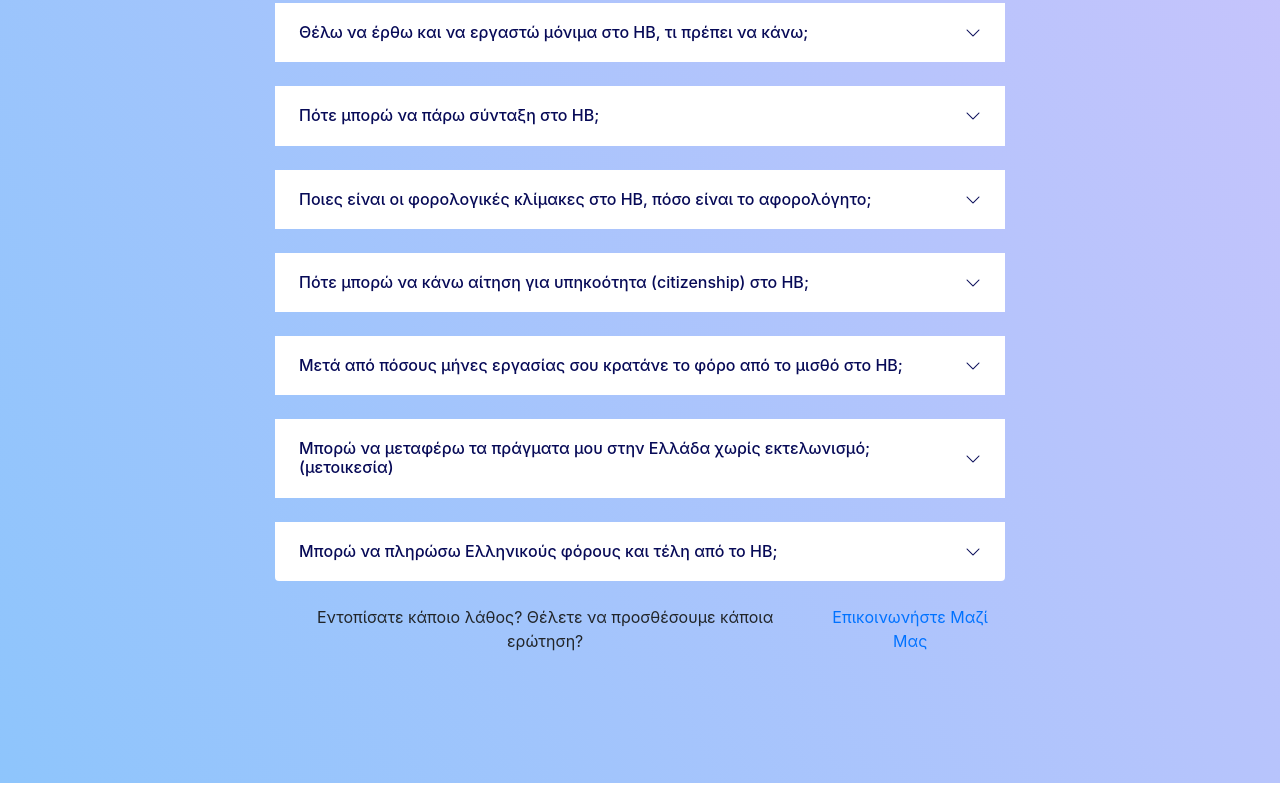
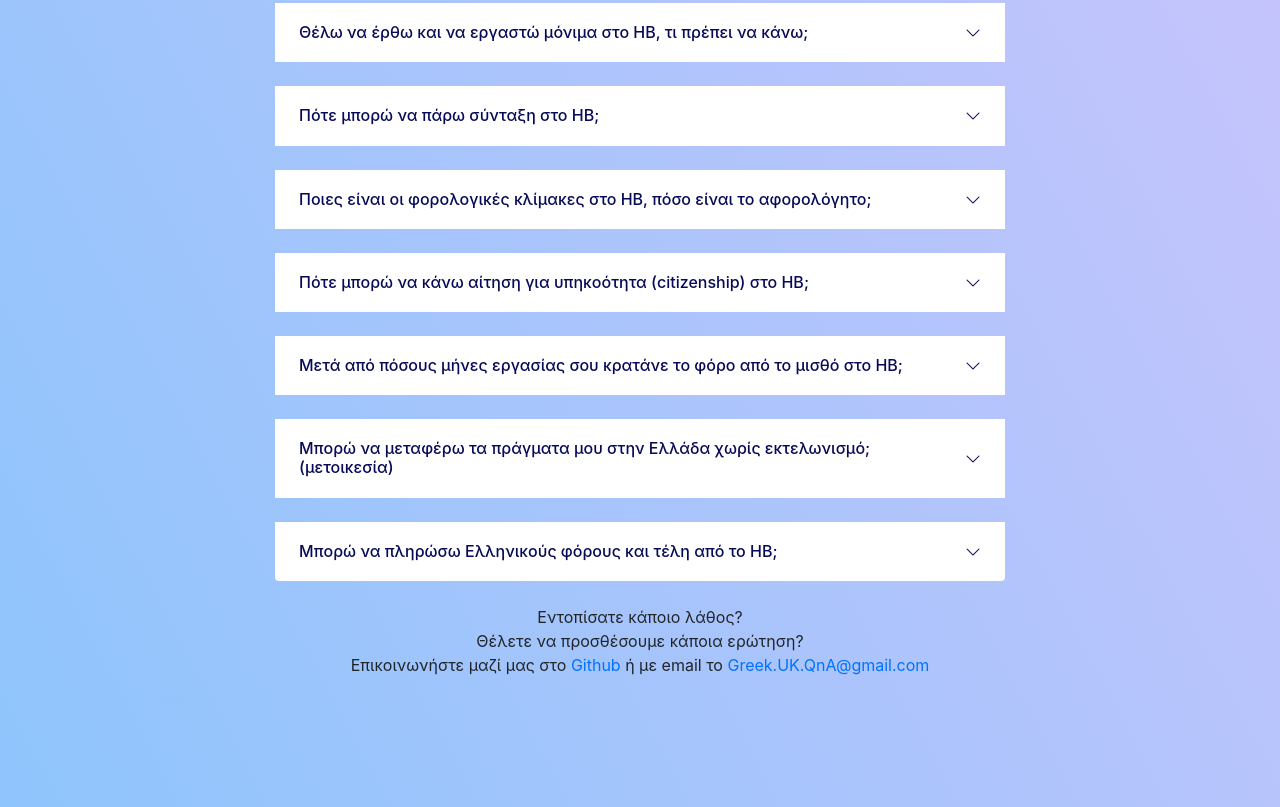
Before and after one commit to GreatApo/Greece-UK-QnA, a plain HTML site: page index.html in a window 1280 px wide. Shown: the part 1589-2396 px from the top of the page. Before the commit the page ends 2372 px from the top, so only its background shows below. Drawn offline with nearby package versions, Linux system fonts and the light colour scheme.

Commit message:
Added contact by email

```diff
--- a/index.css
+++ b/index.css
@@ -77,7 +77,6 @@ body{margin-top:0px;}
 }
 
 .support-button a {
-    text-transform: capitalize;
     color: #0072ff;
 }
 @media only screen and (max-width: 575px) {
--- a/index.html
+++ b/index.html
@@ -53,8 +53,7 @@
 					<!-- Support Button-->
 					<div class="support-button text-center d-flex align-items-center justify-content-center mt-4 wow fadeInUp" data-wow-delay="0.5s" style="visibility: visible; animation-delay: 0.5s; animation-name: fadeInUp;">
 						<i class="lni-emoji-sad"></i>
-						<p class="mb-0 px-2">Εντοπίσατε κάποιο λάθος? Θέλετε να προσθέσουμε κάποια ερώτηση?</p>
-						<a href="https://github.com/GreatApo/Greece-UK-QnA/issues/new" target="blank"> Επικοινωνήστε μαζί μας</a>
+						<p class="mb-0 px-2">Εντοπίσατε κάποιο λάθος?<br>Θέλετε να προσθέσουμε κάποια ερώτηση?<br>Επικοινωνήστε μαζί μας στο <a href="https://github.com/GreatApo/Greece-UK-QnA/issues/new" target="blank">Github</a> ή με email το <a href="greek.uk.qna@gmail.com" target="blank">Greek.UK.QnA@gmail.com</a></p>
 					</div>
 				</div>
 			</div>
```
